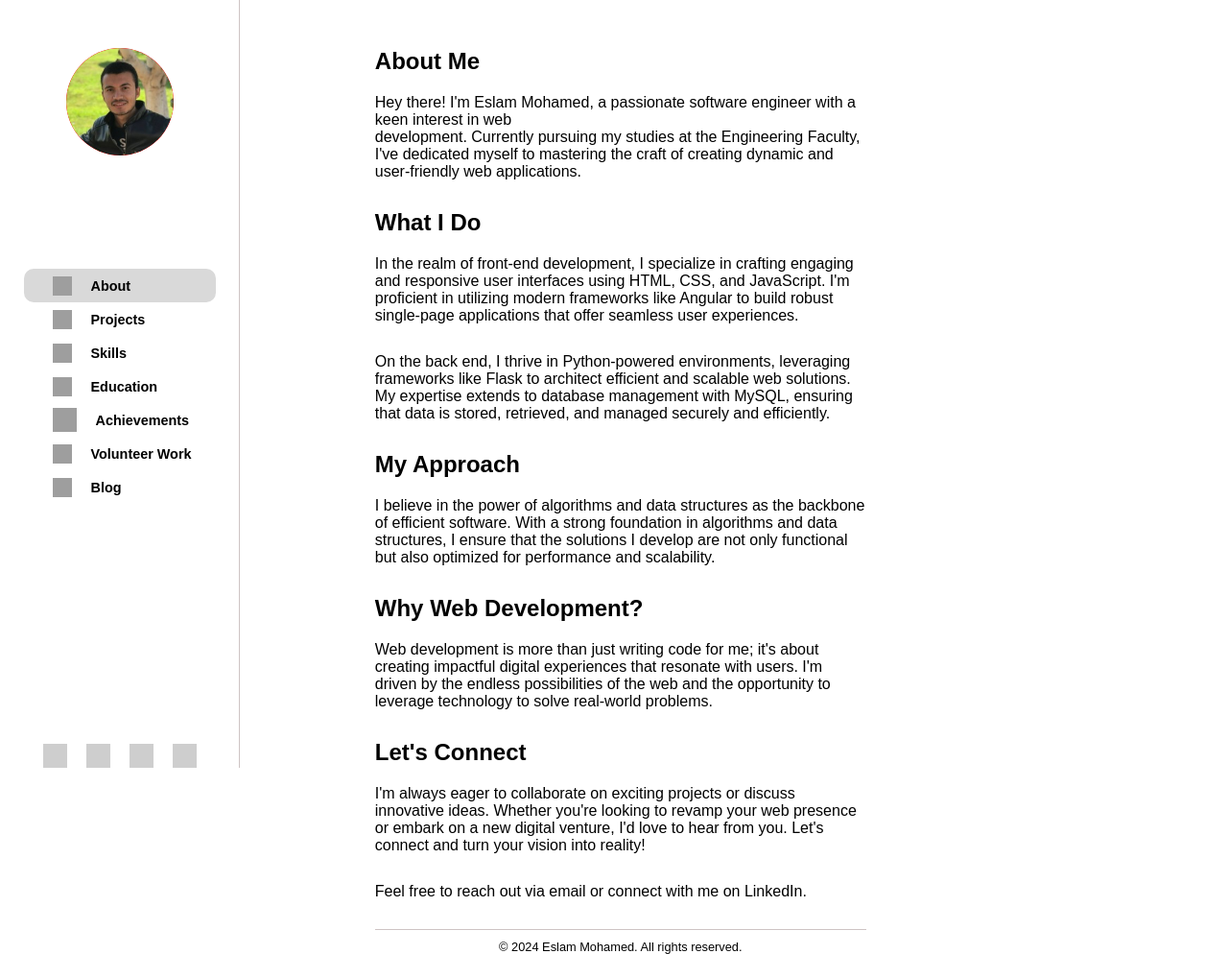
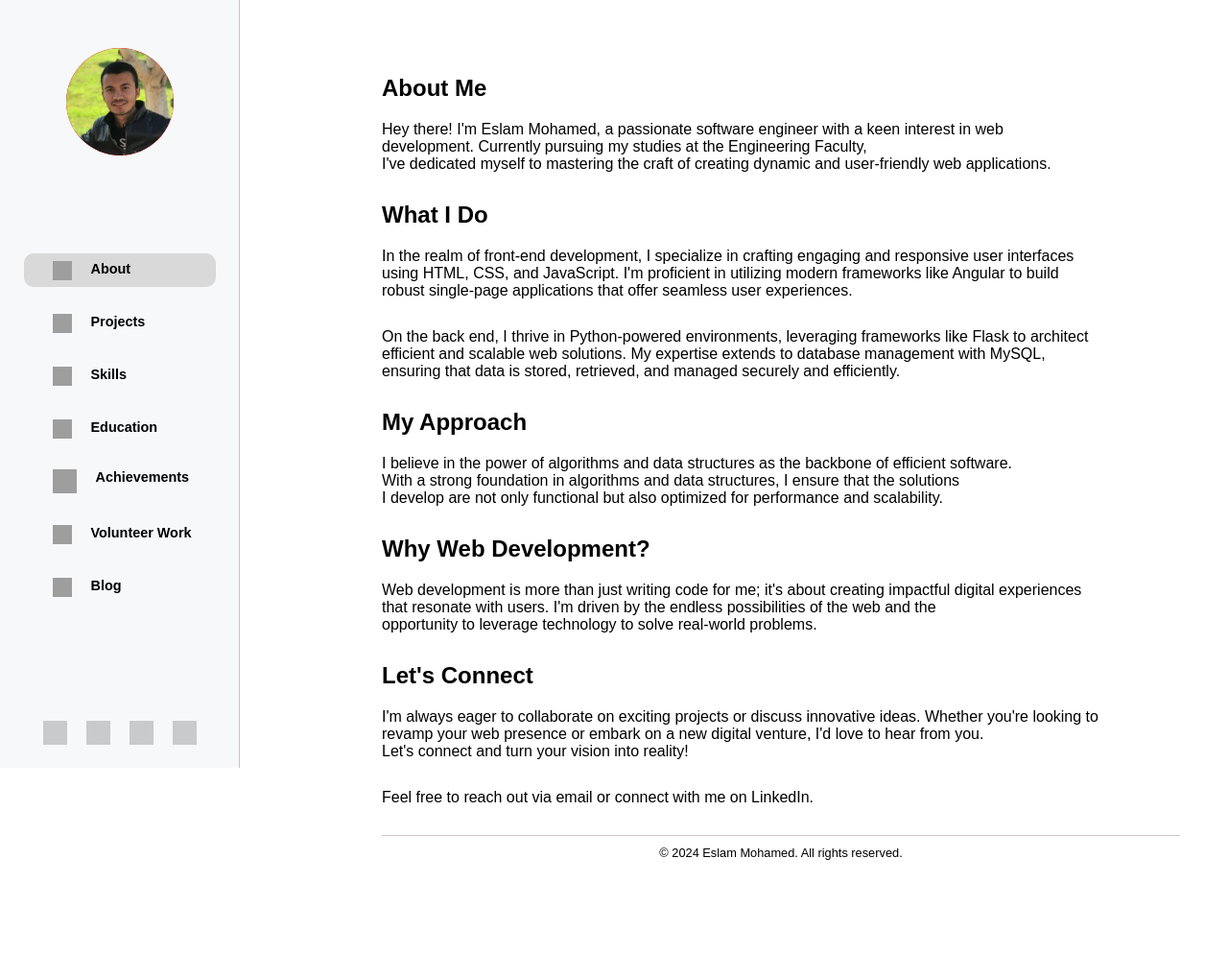
Before and after one commit to EslamElnajdy/Portfolio, a Flask app: page / in a window 1280 px wide. Shown: the whole page at 96% size. After the commit the page ends 896 px from the top, so only its background shows below. Run offline with Flask 3, Linux system fonts and the light colour scheme; grey boxes are pictures that could not be loaded.

Commit message:
make progress

```diff
--- a/app.py
+++ b/app.py
@@ -13,13 +13,37 @@ year = datetime.now().year
 @app.route('/')
 def about():
 
-    return render_template('about.html', year=year)
+    return render_template('about.html', year=year, title="About")
 
 
 @app.route('/projects')
 def projects():
-    return render_template('projects.html', year=year)
+    return render_template('projects.html', year=year, title="Projects")
 
+
+@app.route('/skills')
+def skills():
+    return render_template('skills.html', year=year, title="Skills")
+
+
+@app.route('/education')
+def education():
+    return render_template('education.html', year=year, title="Education")
+
+
+@app.route('/achievements')
+def achievements():
+    return render_template('achievements.html', year=year, title="Achievements")
+
+
+@app.route('/volunteer-Work')
+def Volunteer_Work():
+    return render_template('volunteer_work.html', year=year, title="Volunteer Work")
+
+
+@app.route('/blog')
+def blog():
+    return render_template('blog.html', year=year, title="Blog")
 
 if __name__ == '__main__':
     app.run(debug=True)
--- /dev/null
+++ b/static/scripts/base.js
@@ -0,0 +1,12 @@
+const btn_close = document.querySelector(".close")
+const btn_menu = document.querySelector(".menu")
+const header = document.querySelector("header")
+
+
+const display_fn = () => {
+
+    const currentDisplay = header.style.display;
+    header.style.display = currentDisplay == "none" ? "flex" : "none"
+}
+btn_close.addEventListener("click", display_fn)
+btn_menu.addEventListener("click", display_fn)
--- a/static/styles/base.css
+++ b/static/styles/base.css
@@ -5,7 +5,9 @@
     font-family: sans-serif;
 }
 body {
-    display: flex;
+    display: grid;
+    grid-template-columns: 250px 1fr;
+    gap: 0 50px;
 
 }
 a {
@@ -15,19 +17,33 @@ a {
 ul {
     list-style: none;
 }
+body .menu {
+    display: none;
+}
 header {
+    position: fixed;
+    top: 0;
+    bottom: 0;
     width: 250px;
-    height: 100vh;
+    height: 100%;
     padding-top: 50px;
     padding-bottom: 20px;
+    background: #f6f8fa;
     border-right: 1px solid #c2b6b6cc;
 
     display: flex;
     flex-direction: column;
     justify-content: space-between;
 }
+header img.close {
+    display: none;
+    position: absolute;
+    top: 20px;
+    right: 20px;
+}
 header .avatar {
     margin: 0 auto;
+    margin-bottom: 30px;
 }
 header .avatar div {
     background: red;
@@ -47,11 +63,9 @@ header .avatar img {
 }
 header nav {
     text-align: center;
-    height: calc(100vh - 300px);
-
     display: flex;
     flex-direction: column;
-    gap: 200px;
+    /* align-items: center; */
 }
 
 header nav .elements {
@@ -60,6 +74,8 @@ header nav .elements {
     justify-content: space-between;
     margin-bottom: 50px;
     height: 100%;
+    gap: 20px;
+    /* align-items: center; */
 }
 header nav .elements li {
     font-size: 14.4px;
@@ -74,11 +90,15 @@ header nav .elements div {
     padding-left: 30px;
     height: 35px;
     border-radius: 10px;
+    align-items: center;
+}
+header nav .elements div a {
+    display: flex;
 }
 header nav .elements li img {
     margin-right: 20px;
 }
-header nav .social {
+header div .social {
     display: flex;
     justify-content: center;
 }
@@ -88,7 +108,7 @@ header nav .social {
 .social li:hover {
     opacity: 1;
 }
-header nav .social li:not(:last-child) {
+header div .social li:not(:last-child) {
     margin-right: 20px;
 }
 
@@ -98,26 +118,63 @@ header nav .social li:not(:last-child) {
 
 
 /* div >> content */
-body .main {
-    /* flex-grow: 1; */
-    max-width: calc(100vw - 60%);
+body .main{
     height: 100vh;
 
     display: flex;
     flex-direction: column;
     justify-content: space-between;
-    padding-bottom: 20px;
-    margin-left: 11%;
+
+    padding-left: 50px;
+    padding-right: 50px;
 }
 div.content {
-    padding-top: 50px;
+    padding-top: 78px;
 }
 .main footer {
     text-align: center;
     font-size: .8rem;
+    padding-bottom: 20px;
 }
 .main footer p {
     margin: 0 auto;
     border-top: 1px solid #c2b6b6cc;
     padding-top: 10px;
 }
+
+
+@media screen and (max-width: 900px) {
+
+    body .menu {
+        display: block;
+        background: #f6f8fa;
+        position: sticky;
+        top: 0;
+        height: 50px;
+        margin-bottom: -50px;
+    }
+    body .menu img{
+        margin-top: 14px;
+        margin-left: 30px;
+    }
+    header {
+        display: none;
+    }
+    header img.close {
+        display: block;
+    }
+    body .helper-css {
+        display: none;
+    }
+    body {
+        display: grid;
+        grid-template-columns:1fr;
+        overflow-y: hidden;
+
+    }
+}
+@media screen and (min-width: 1152px) {
+    body .main {
+        padding-left: 10%;
+    }
+}
--- a/templates/about.html
+++ b/templates/about.html
@@ -18,36 +18,36 @@
     <h2 class="about">What I Do</h2>
     <p class="p-about">In the realm of front-end development,
         I specialize in crafting engaging and responsive
-        user interfaces using HTML, CSS, and JavaScript.
+        user interfaces <br>using HTML, CSS, and JavaScript.
         I'm proficient in utilizing modern frameworks like
-        Angular to build robust single-page applications that
+        Angular to build <br>robust single-page applications that
         offer seamless user experiences.
 
     </p>
 
     <p class="p-about">
         On the back end, I thrive in Python-powered environments,
-        leveraging frameworks like Flask to architect efficient
+        leveraging frameworks like Flask to architect <br>efficient
         and scalable web solutions. My expertise extends to
-        database management with MySQL, ensuring that data is
+        database management with MySQL, <br>ensuring that data is
         stored, retrieved, and managed securely and efficiently.
     </p>
 
     <h2 class="about">My Approach</h2>
     <p class="p-about">
         I believe in the power of algorithms and data structures
-        as the backbone of efficient software. With a strong
+        as the backbone of efficient software. <br>With a strong
         foundation in algorithms and data structures, I ensure
-        that the solutions I develop are not only functional but
+        that the solutions <br>I develop are not only functional but
         also optimized for performance and scalability.
     </p>
 
     <h2 class="about">Why Web Development?</h2>
     <p class="p-about">
         Web development is more than just writing code for me;
-        it's about creating impactful digital experiences that
+        it's about creating impactful digital experiences <br>that
         resonate with users. I'm driven by the endless
-        possibilities of the web and the opportunity to
+        possibilities of the web and the <br>opportunity to
         leverage technology to solve real-world problems.
     </p>
 
@@ -55,8 +55,8 @@
     <p class="p-about">
         I'm always eager to collaborate on exciting projects
         or discuss innovative ideas. Whether you're looking to
-        revamp your web presence or embark on a new digital
-        venture, I'd love to hear from you. Let's connect and
+        <br>revamp your web presence or embark on a new digital
+        venture, I'd love to hear from you. <br>Let's connect and
         turn your vision into reality!
     </p>
     <p class="p-about">
--- a/templates/base.html
+++ b/templates/base.html
@@ -8,7 +8,12 @@
     <link rel="stylesheet" href="{{ url_for('static', filename='styles/about.css') }}">
 </head>
 <body>
+    <div class="menu">
+        <img  width="30" height="30" src="https://img.icons8.com/ios-glyphs/30/menu--v3.png" alt="menu--v3"/>
+    </div>
     <header>
+
+        <img class="close" width="24" height="24" src="https://img.icons8.com/material-two-tone/24/delete-sign.png" alt="delete-sign"/>
 
         <div class="avatar">
             <div>
@@ -19,79 +24,119 @@
         <nav>
             <ul class="elements">
                 <li>
-                    {% if title == About %}
+                    {% if title == "About" %}
                         <div class="active">
                     {% else %}
                         <div>
                     {% endif %}
+                            <a href="/">
                                 <img width="20" height="20" src="https://img.icons8.com/ios-filled/50/about.png" alt="about"/>
-                            <a href="/">About</a>
+                                About
+                            </a>
                         </div>
                 </li>
                 <li>
+                    {% if title == "Projects" %}
+                        <div class="active">
+                    {% else %}
                         <div>
+                    {% endif %}
+                        <a href="/projects">
                             <img width="20" height="20" src="https://img.icons8.com/ios-filled/50/group-of-projects.png" alt="group-of-projects"/>
-                        <a href="/projects">Projects</a>
+                            Projects
+                        </a>
                     </div>
                 </li>
                 <li>
+                    {% if title == "Skills" %}
+                        <div class="active">
+                    {% else %}
                         <div>
+                    {% endif %}
+                        <a href="/skills">
                             <img width="20" height="20" src="https://img.icons8.com/ios-filled/50/persuasion-skills.png" alt="persuasion-skills"/>
-                        <a href="#">Skills</a>
+                            Skills
+                        </a>
                     </div>
                 </li>
                 <li>
+                    {% if title == "Education" %}
+                        <div class="active">
+                    {% else %}
                         <div>
+                    {% endif %}
+                        <a href="/education">
                             <img width="20" height="20" src="https://img.icons8.com/ios-glyphs/50/graduation-cap--v1.png" alt="graduation-cap--v1"/>
-                        <a href="#">Education</a>
+                            Education
+                        </a>
                     </div>
                 </li>
                 <li>
+                    {% if title == "Achievements" %}
+                        <div class="active">
+                    {% else %}
                         <div>
+                    {% endif %}
+                        <a href="/achievements">
                             <img width="25" height="25" src="https://img.icons8.com/external-soleicons-solid-amoghdesign/17/000000/external-accomplishments-soleicons-solid-vol-2-soleicons-solid-amoghdesign.png" alt="external-accomplishments-soleicons-solid-vol-2-soleicons-solid-amoghdesign"/>
-                        <a href="#">Achievements</a>
+                            Achievements
+                        </a>
                     </div>
                 </li>
                 <li>
+                    {% if title == "Volunteer Work" %}
+                        <div class="active">
+                    {% else %}
                         <div>
+                    {% endif %}
+                        <a href="/volunteer-Work">
                             <img width="20" height="20" src="https://img.icons8.com/ios-filled/50/volunteering.png" alt="volunteering"/>
-                        <a href="#">Volunteer Work</a>
+                            Volunteer Work
+                        </a>
                     </div>
                 </li>
                 <li>
+                    {% if title == "Blog" %}
+                        <div class="active">
+                    {% else %}
                         <div>
+                    {% endif %}
+                        <a href="/blog">
                             <img width="20" height="20" src="https://img.icons8.com/external-glyph-andi-nur-abdillah/64/external-Blog-digital-nomad-(glyph)-glyph-andi-nur-abdillah.png" alt="external-Blog-digital-nomad-(glyph)-glyph-andi-nur-abdillah"/>
-                        <a href="#">Blog</a>
+                            Blog
+                        </a>
                     </div>
                 </li>
             </ul>
-
+        </nav>
+        <div>
             <ul class="social">
                 <li>
-                    <a href="#">
+                    <a href="https://www.linkedin.com/in/eslam-mohamed-85a056247/" target="_blank">
                         <img width="25" height="25" src="https://img.icons8.com/ios-glyphs/30/linkedin.png" alt="linkedin"/>
 
                     </a>
                 </li>
                 <li>
-                    <a href="#">
+                    <a href="https://github.com/EslamElnajdy" target="_blank">
                         <img width="25" height="25" src="https://img.icons8.com/ios-glyphs/30/github.png" alt="github"/>
                     </a>
                 </li>
                 <li>
-                    <a href="#">
+                    <a href="https://twitter.com/eslam_najdy" target="_blank">
                         <img width="25" height="25" src="https://img.icons8.com/ios-glyphs/30/twitter--v1.png" alt="twitter--v1"/>
                     </a>
                 </li>
                 <li>
-                    <a href="#">
+                    <a href="" target="_blank">
                         <img width="25" height="25" src="https://img.icons8.com/material-rounded/24/mail.png" alt="mail"/>
                     </a>
                 </li>
             </ul>
-        </nav>
+        </div>
     </header>
 
+    <div class="helper-css"></div>
     <div class="main">
         <div class="content">
             {% block content %}
@@ -101,5 +146,7 @@
             <p>&copy; {{ year }} Eslam Mohamed. All rights reserved.</p>
         </footer>
     </div>
+
+    <script src="/static/scripts/base.js"></script>
 </body>
 </html>
```
Also changed, not shown: templates/achievements.html (added, +9 -0 lines), templates/blog.html (added, +9 -0 lines), templates/education.html (added, +9 -0 lines), templates/projects.html (added, +9 -0 lines), templates/skills.html (added, +9 -0 lines), templates/volunteer_work.html (added, +9 -0 lines). Lines whose indentation alone changed are shown as unchanged.
